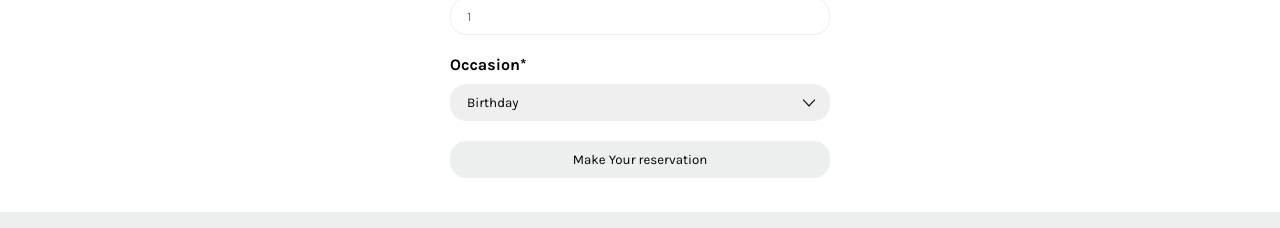
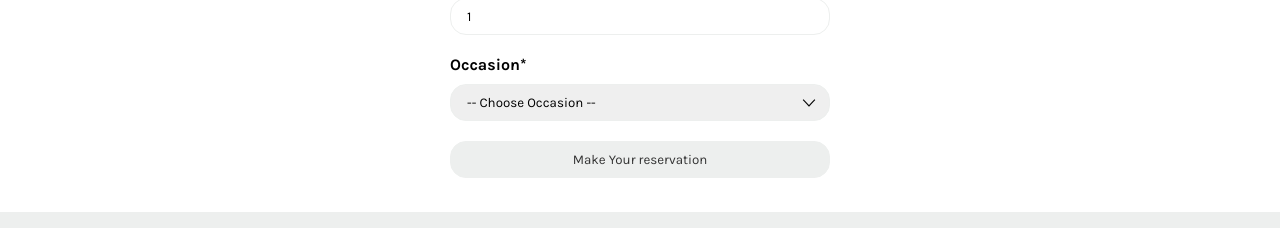
Before and after one commit to rrarlando/little-lemon-reservation, a React (Create React App) app: page /booking in a window 1280 px wide. Shown: the part 424-652 px from the top of the page. Built offline with nearby package versions, Linux system fonts and the light colour scheme; a web font is replaced by a local one.

Commit message:
improved booking form values and validation

```diff
--- a/src/App.css
+++ b/src/App.css
@@ -103,6 +103,7 @@ select {
 
 .button-primary:disabled {
   background-color: var(--highlight-1);
+  color: var(--highlight-2);
 }
 
 /* -- HEADER & NAV -- */
--- a/src/components/BookingForm.js
+++ b/src/components/BookingForm.js
@@ -1,4 +1,4 @@
-import React, { useState, useContext } from 'react';
+import React, { useState, useContext, useEffect } from 'react';
 import BookingContext from './BookingContext';
 import fakeAPI from './data/fakeAPI';
 
@@ -8,11 +8,41 @@ function BookingForm() {
 
   const [date, setDate] = useState('');
   const [time, setTime] = useState('');
-  const [guests, setGuests] = useState('');
+  const [guests, setGuests] = useState('1');
   const [occasion, setOccasion] = useState('');
 
+  const [minDate, setMinDate] = useState('');
+  const [maxDate, setMaxDate] = useState('');
+
+  function formatDate(date) {
+    const year = date.getFullYear();
+    const month = String(date.getMonth() + 1).padStart(2, '0');
+    const day = String(date.getDate()).padStart(2, '0');
+
+    return `${year}-${month}-${day}`;
+  }
+
+  useEffect(() => {
+    const today = new Date();
+    const nextYear = new Date();
+    nextYear.setFullYear(today.getFullYear() + 1);
+
+    setMinDate(formatDate(today));
+    setMaxDate(formatDate(nextYear));
+  }, []);
+
   const handleDateChange = async e => {
+    const inputDate = new Date(e.target.value);
+    const minDateObj = new Date(minDate);
+    const maxDateObj = new Date(maxDate);
+
+    if (inputDate < minDateObj || inputDate > maxDateObj) {
+      alert('Please enter a date within the allowed range.');
+      return;
+    }
     setDate(e.target.value);
+    console.log(e.target.value);
+    console.log(typeof e.target.value);
     const date = new Date(e.target.value);
     try {
       const times = await fakeAPI.fetchAPI(date);
@@ -22,15 +52,18 @@ function BookingForm() {
     }
   };
 
+  const clearForm = () => {
+    setDate('');
+    setTime('');
+    setGuests('');
+    setOccasion('');
+  };
+
   const handleSubmit = e => {
     e.preventDefault();
     const formData = { date, time, guests, occasion };
     submitForm(formData);
-    // reset form inputs
-    setDate('');
-    setTime('');
-    setGuests('');
-    setOccasion('');
+    clearForm();
   };
 
   return (
@@ -46,6 +79,8 @@ function BookingForm() {
             required
             id="res-date"
             value={date}
+            min={minDate}
+            max={maxDate}
             onChange={handleDateChange}
           />
         </div>
@@ -60,8 +95,13 @@ function BookingForm() {
             required
             onChange={e => setTime(e.target.value)}
           >
+            <option value="" disabled hidden>
+              --- Select a Time ---
+            </option>
             {availableTimes?.map(availableTime => (
-              <option key={availableTime}>{availableTime}</option>
+              <option key={availableTime} value={availableTime}>
+                {availableTime}
+              </option>
             ))}
           </select>
         </div>
@@ -73,7 +113,6 @@ function BookingForm() {
             className="booking-form__input"
             type="number"
             required
-            placeholder="1"
             min="1"
             max="10"
             id="guests"
@@ -91,8 +130,13 @@ function BookingForm() {
             value={occasion}
             onChange={e => setOccasion(e.target.value)}
           >
-            <option>Birthday</option>
-            <option>Anniversary</option>
+            <option value="" disabled hidden>
+              -- Choose Occasion --
+            </option>
+            <option value="Birthday">Birthday</option>
+            <option value="Anniversary">Anniversary</option>
+            <option value="Other">Other</option>
+            <option value="No Occasion">No Occasion</option>
           </select>
         </div>
         <div className="booking-form__field">
--- a/src/components/data/fakeAPI.js
+++ b/src/components/data/fakeAPI.js
@@ -19,8 +19,6 @@ const seededGenerator = (date, hour) => {
 const fetchAPI = date => {
   let result = [];
 
-  result.push('--- Select a Time ---');
-
   for (let hour = 15; hour <= 23; hour++) {
     if (seededGenerator(date, hour) < 0.5) result.push(hour + ':00');
     if (seededGenerator(date, hour + 7) < 0.5) result.push(hour + ':30');
```
